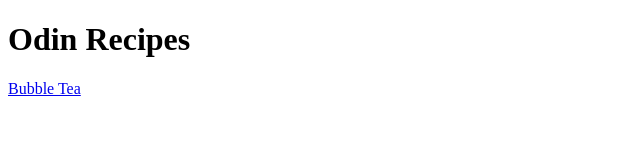
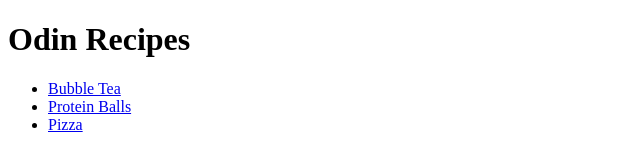
Before and after one commit to scarvalho213/odin-recipes, a plain HTML site: page index.html in a window 1280 px wide. Shown: the whole page, without its empty margins (0-640 px from the left). Drawn offline with Linux system fonts and the light colour scheme.

Commit message:
change index links to list format and add pizza and protein ball image and webpage link

```diff
--- a/index.html
+++ b/index.html
@@ -6,6 +6,10 @@
     </head>
     <body>
         <h1>Odin Recipes</h1>
-        <a href="recipes/bubble-tea.html">Bubble Tea</a>
+        <ul>
+            <li><a href="recipes/bubble-tea.html">Bubble Tea</a></li>
+            <li><a href="recipes/protein-ball.html">Protein Balls</a></li>
+            <li><a href="recipes/pizza.html">Pizza</a></li>
+        </ul>
     </body>
 </html>
```
Also changed, not shown: images/pizza.jpeg (added), images/proteinball.jpeg (added).
